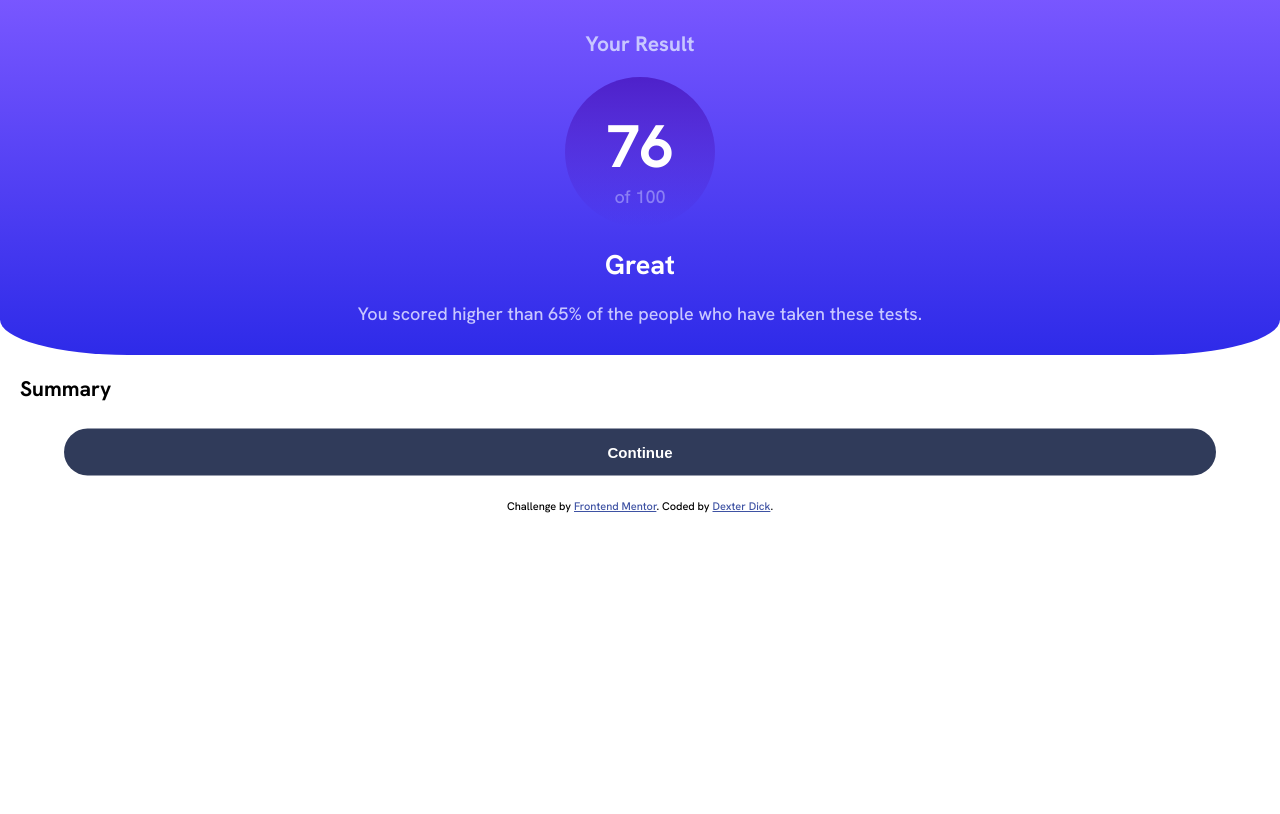
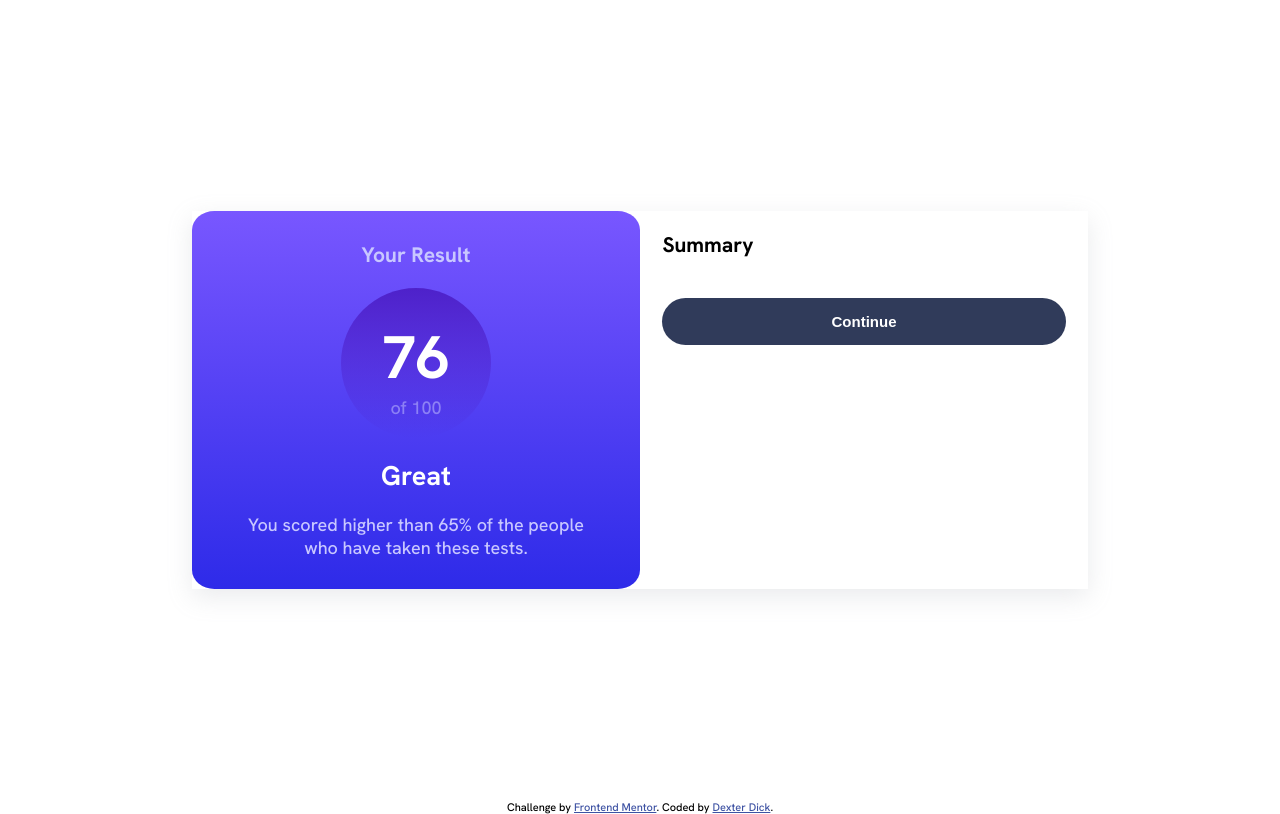
Before and after one commit to DexterDick/results-summary-component-main, a plain HTML site: page index.html in a window 1280 px wide. Drawn offline with Linux system fonts and the light colour scheme.

Commit message:
made updates to html and css

```diff
--- a/css/style.css
+++ b/css/style.css
@@ -40,6 +40,9 @@ html {
 
 body {
     font-size: 1.8rem;
+}
+
+.container {
     display: flex;
     justify-content: center;
     align-items: center;
@@ -49,6 +52,7 @@ body {
     width: 100%;
     display: flex;
     flex-direction: column;
+    box-shadow: rgba(149, 157, 165, 0.2) 0px 8px 24px;
 }
 .result {
     text-align: center;
@@ -102,7 +106,7 @@ body {
 }
 
 .summary h3 {
-    margin: 2rem 0 2rem 2rem;
+    margin: 2rem 0 2rem 5%;
 }
 
 .bage {
@@ -179,3 +183,33 @@ body {
 .attribution a {
     color: hsl(228, 45%, 44%);
 }
+
+@media (min-width: 1000px) {
+    .container {
+        height: 100vh;
+    }
+    .card {
+        flex-direction: row;
+        max-width: 70%;
+    }
+
+    .result {
+        width: 50%;
+        border-radius: 5%;
+    }
+
+    .summary {
+        width: 50%;
+        border-radius: 10%;
+    }
+
+    .btn {
+        position: static;
+        transform: translate(0);
+        top: 0;
+        left: 0;
+        display: block;
+        width: 90%;
+        margin: 4rem auto;
+    }
+}
--- a/index.html
+++ b/index.html
@@ -16,6 +16,7 @@
         <title>Frontend Mentor | Results summary component</title>
     </head>
     <body>
+        <div class="container">
             <main class="card">
                 <section class="result">
                     <h3>Your Result</h3>
@@ -36,7 +37,8 @@
                     </div>
                     <button class="btn">Continue</button>
                 </section>
-
+            </main>
+        </div>
         <div class="attribution">
             Challenge by
             <a
@@ -45,7 +47,6 @@
                 >Frontend Mentor</a
             >. Coded by <a href="#">Dexter Dick</a>.
         </div>
-        </main>
         <script type="module" src="./js/script.js"></script>
     </body>
 </html>
```
Lines whose indentation alone changed are shown as unchanged.
